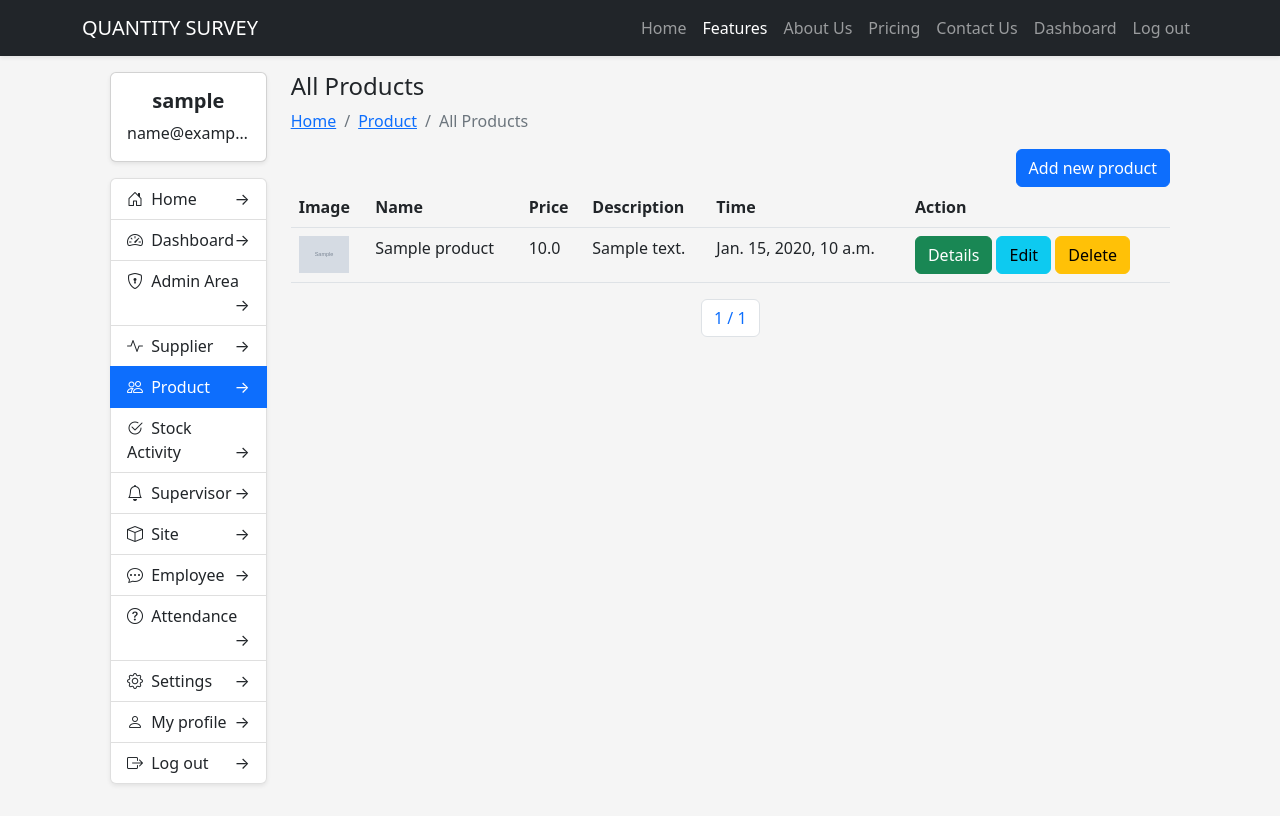
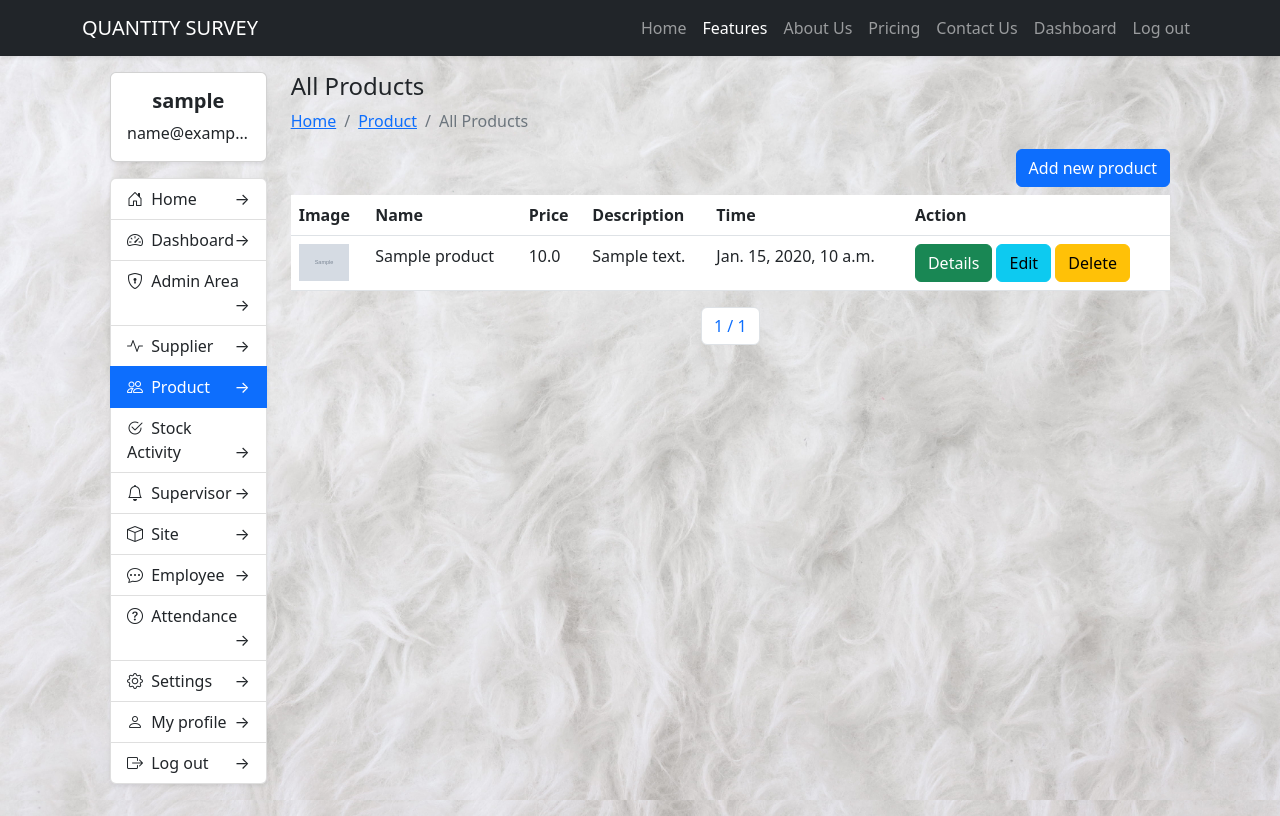
Before and after one commit to ozeyking/Quantity-Survey, a Django app: page /product in a window 1280 px wide. Run offline with Django 4.2, Linux system fonts and the light colour scheme; the first user in the database is signed in; tables that the repository leaves empty hold one stand-in row (Sample ...); some libraries are stand-ins or nearby versions.

Commit message:
new wallpaper

```diff
--- a/static/css/style.css
+++ b/static/css/style.css
@@ -1,6 +1,8 @@
 html,
 body {
-  background: whitesmoke;
+  background-image: url('/static/images/wallpaper.jpg');
+  background-repeat: no-repeat;
+  background-size: cover;
   min-height: 100vh;
 }
 
--- a/templates/product/index.html
+++ b/templates/product/index.html
@@ -11,11 +11,11 @@
   </ol>
 </nav>
 {% if user.groups.first.name == 'supplier' %}
-<a href="{% url 'supplier:product.create' %}" class="btn btn-primary float-end">Add new product</a>
+<a href="{% url 'supplier:product.create' %}" class="btn btn-primary float-end mb-2">Add new product</a>
 {% elif user.groups.first.name != 'supplier' and user.is_staff %}
-<a href="{% url 'product.create' %}" class="btn btn-primary float-end">Add new product</a>
+<a href="{% url 'product.create' %}" class="btn btn-primary float-end mb-2">Add new product</a>
 {% endif %} {% include 'partials/messages.html' %}
-<table class="table">
+<table class="table bg-white">
   <thead>
     <tr>
       <th scope="col">Image</th>
--- a/templates/supplier/index.html
+++ b/templates/supplier/index.html
@@ -11,9 +11,9 @@
   </ol>
 </nav>
 {% if user.is_superuser %}
-<a href="{% url 'supplier:supplier.create' %}" class="btn btn-primary float-end">Add new supplier</a>
+<a href="{% url 'supplier:supplier.create' %}" class="btn btn-primary float-end mb-2">Add new supplier</a>
 {% endif %} {% include 'partials/messages.html' %}
-<table class="table">
+<table class="table bg-white">
   <thead>
     <tr>
       <th scope="col">Image</th>
```
Also changed, not shown: templates/dashboard.html (+6 -2 lines), static/images/wallpaper.jpg (added).
